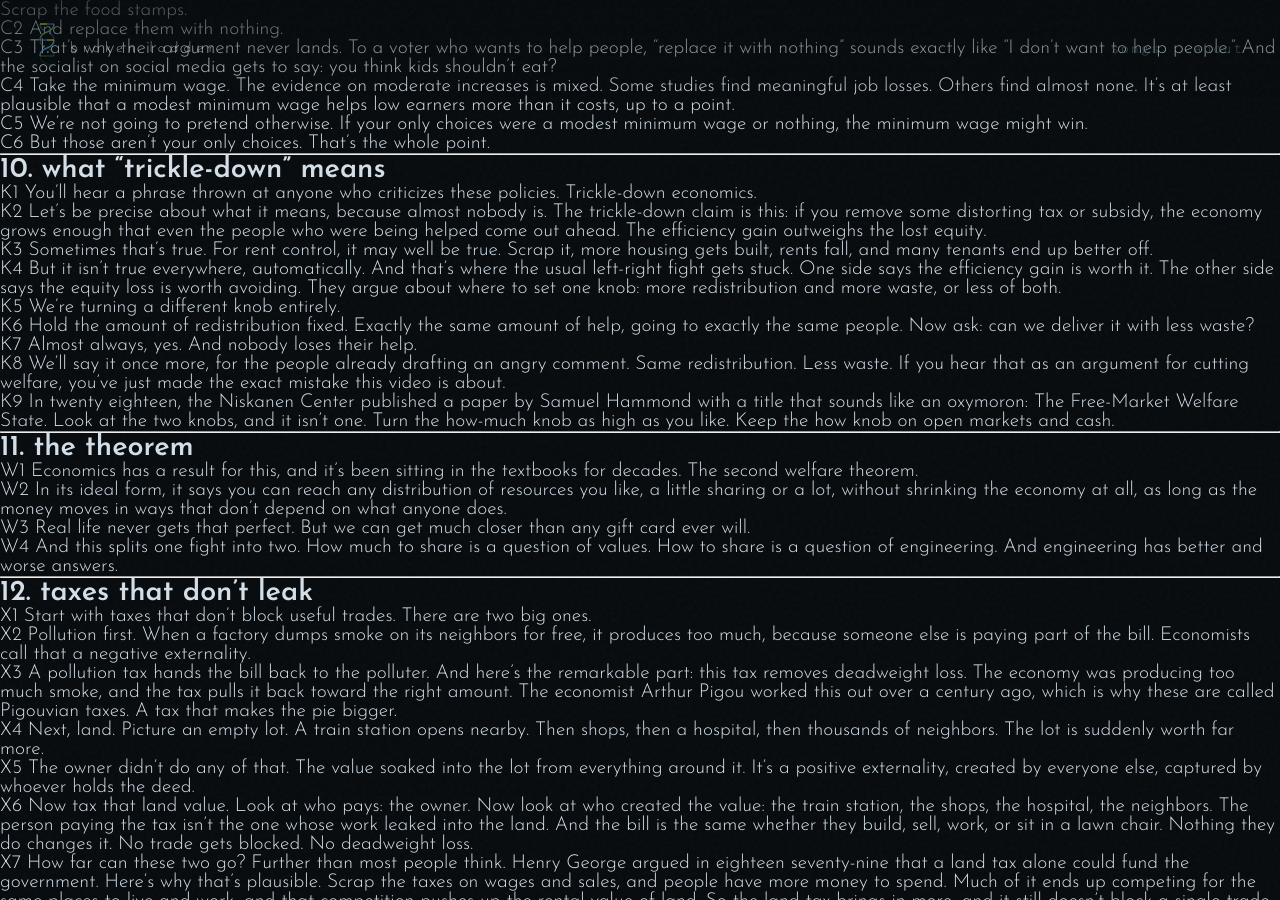
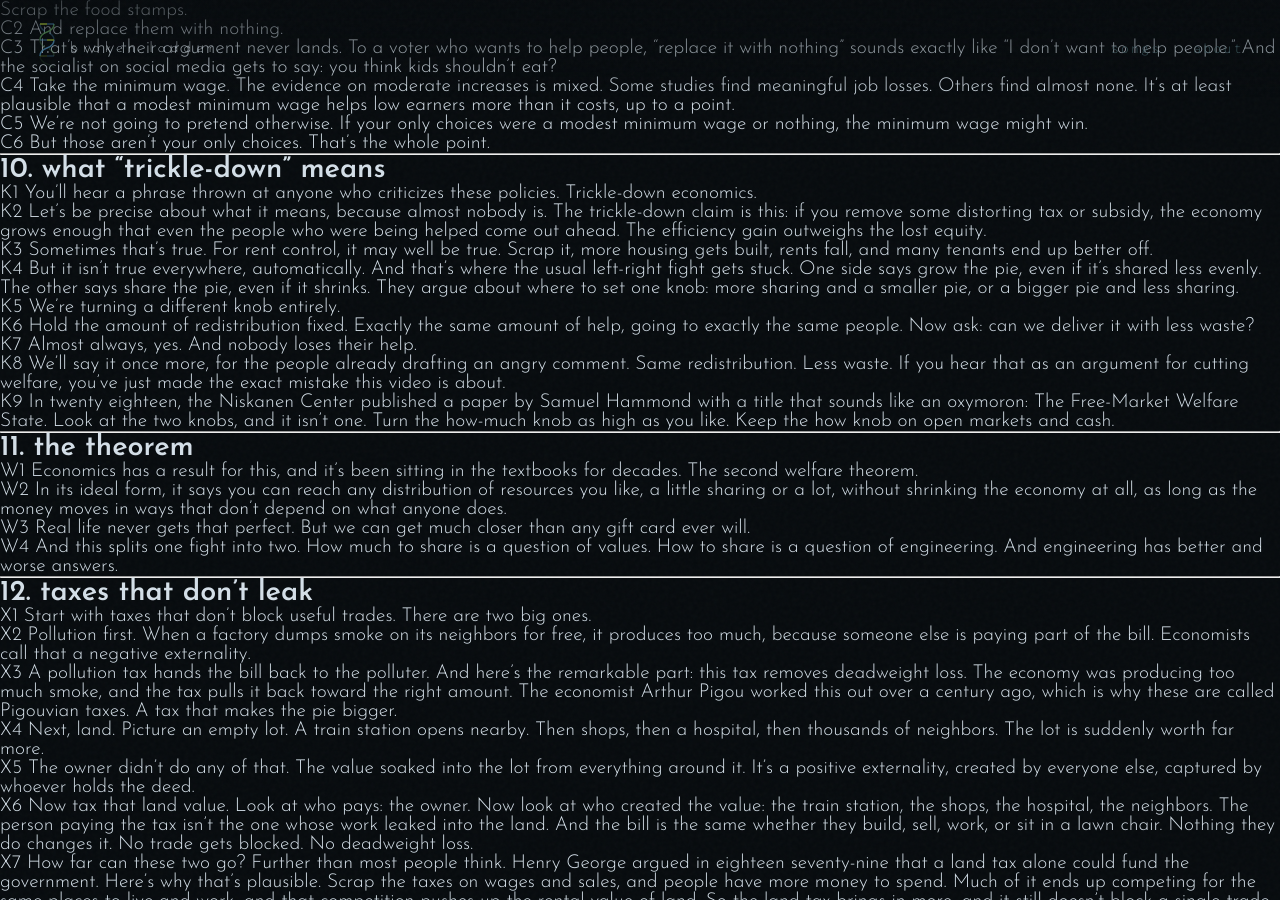
Before and after one commit to ClayShentrup/brokenladder, a Jekyll site: the page built from safety-net-vs-socialism/script.md, in a window 1280 px wide and 900 px high, scrolled down 3001 px. Built offline with Jekyll 4.4.1, drawn with Linux system fonts in a browser that asks for light colours; our own code applies the rules of GitHub Pages for plain Markdown files.

Commit message:
economic illiteracy: grow vs share the pie in the trickle-down section
Co-Authored-By: Claude Opus 5.5 <noreply@anthropic.com>
Claude-Session: https://claude.ai/code/session_01BsiGF9St2tiTePmyBZgNDi

```diff
--- a/safety-net-vs-socialism/script.md
+++ b/safety-net-vs-socialism/script.md
@@ -226,7 +226,7 @@ K2 Let's be precise about what it means, because almost nobody is. The trickle-d
 
 K3 Sometimes that's true. For rent control, it may well be true. Scrap it, more housing gets built, rents fall, and many tenants end up better off.
 
-K4 But it isn't true everywhere, automatically. And that's where the usual left-right fight gets stuck. One side says the efficiency gain is worth it. The other side says the equity loss is worth avoiding. They argue about where to set one knob: more redistribution and more waste, or less of both.
+K4 But it isn't true everywhere, automatically. And that's where the usual left-right fight gets stuck. One side says grow the pie, even if it's shared less evenly. The other says share the pie, even if it shrinks. They argue about where to set one knob: more sharing and a smaller pie, or a bigger pie and less sharing.
 
 K5 We're turning a different knob entirely.
 
--- a/safety-net-vs-socialism/src/_mid.js
+++ b/safety-net-vs-socialism/src/_mid.js
@@ -492,7 +492,7 @@
       const left = clamp(0.5 + 0.35 * Math.sin((T - c('K4')) * 1.3), 0, 1);
       const k9 = T > w('K9', 'Turn the') ? eIO(prog(T, w('K9', 'Turn the'), w('K9', 'as you like'))) : 0;
       knob(520, 470, 150, T < c('K5') ? left : lerp(0.5, 0.95, k9), 'how much', K.red);
-      D('the fight everyone has', 520, 180, 46, { color: K.grey, alpha: fadeIn(c('K4'), 0.3) });
+      D('grow the pie vs. share the pie', 520, 180, 46, { color: K.grey, alpha: fadeIn(c('K4'), 0.3) });
       const right = T > c('K6') ? eIO(prog(T, c('K6'), ce('K6'))) : 0.1;
       if (T > c('K5')) { knob(1400, 470, 150, 0.1 + 0.85 * right, 'how', K.green); D('a different knob', 1400, 180, 54, { color: K.green, alpha: fadeIn(c('K5'), 0.3) }); } else KC += 30;
       banner('hold the redistribution fixed. cut the waste.', 960, 900, 56, c('K6'), { bg: K.black, out: c('K8') });
--- a/safety-net-vs-socialism/src/main.js
+++ b/safety-net-vs-socialism/src/main.js
@@ -653,7 +653,7 @@
       const left = clamp(0.5 + 0.35 * Math.sin((T - c('K4')) * 1.3), 0, 1);
       const k9 = T > w('K9', 'Turn the') ? eIO(prog(T, w('K9', 'Turn the'), w('K9', 'as you like'))) : 0;
       knob(520, 470, 150, T < c('K5') ? left : lerp(0.5, 0.95, k9), 'how much', K.red);
-      D('the fight everyone has', 520, 180, 46, { color: K.grey, alpha: fadeIn(c('K4'), 0.3) });
+      D('grow the pie vs. share the pie', 520, 180, 46, { color: K.grey, alpha: fadeIn(c('K4'), 0.3) });
       const right = T > c('K6') ? eIO(prog(T, c('K6'), ce('K6'))) : 0.1;
       if (T > c('K5')) { knob(1400, 470, 150, 0.1 + 0.85 * right, 'how', K.green); D('a different knob', 1400, 180, 54, { color: K.green, alpha: fadeIn(c('K5'), 0.3) }); } else KC += 30;
       banner('hold the redistribution fixed. cut the waste.', 960, 900, 56, c('K6'), { bg: K.black, out: c('K8') });
--- a/safety-net-vs-socialism/src/script.json
+++ b/safety-net-vs-socialism/src/script.json
@@ -413,7 +413,7 @@
   },
   {
    "id": "K4",
-   "text": "But it isn't true everywhere, automatically. And that's where the usual left-right fight gets stuck. One side says the efficiency gain is worth it. The other side says the equity loss is worth avoiding. They argue about where to set one knob: more redistribution and more waste, or less of both."
+   "text": "But it isn't true everywhere, automatically. And that's where the usual left-right fight gets stuck. One side says grow the pie, even if it's shared less evenly. The other says share the pie, even if it shrinks. They argue about where to set one knob: more sharing and a smaller pie, or a bigger pie and less sharing."
   },
   {
    "id": "K5",
```
Also changed, not shown: safety-net-vs-socialism/narration/manifest.json, safety-net-vs-socialism/narration/raw/manifest.json, 2 other files.
